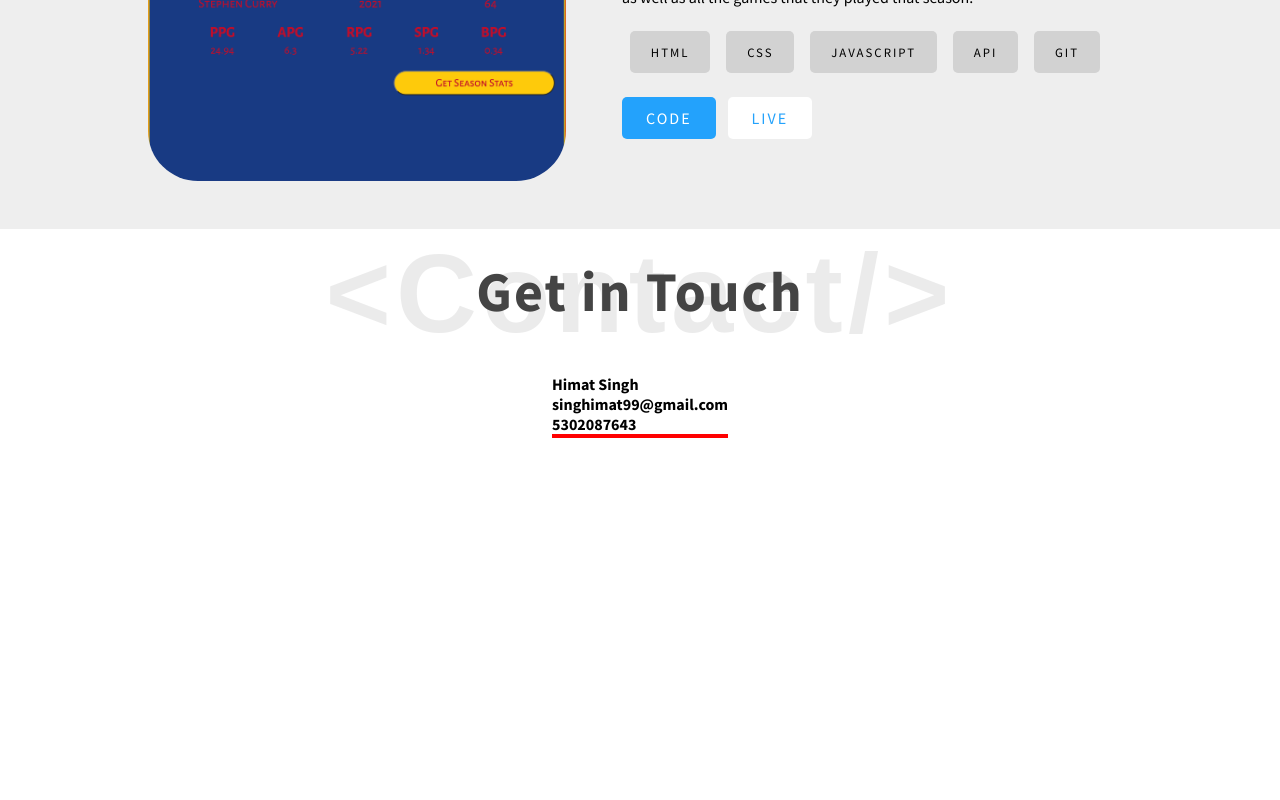
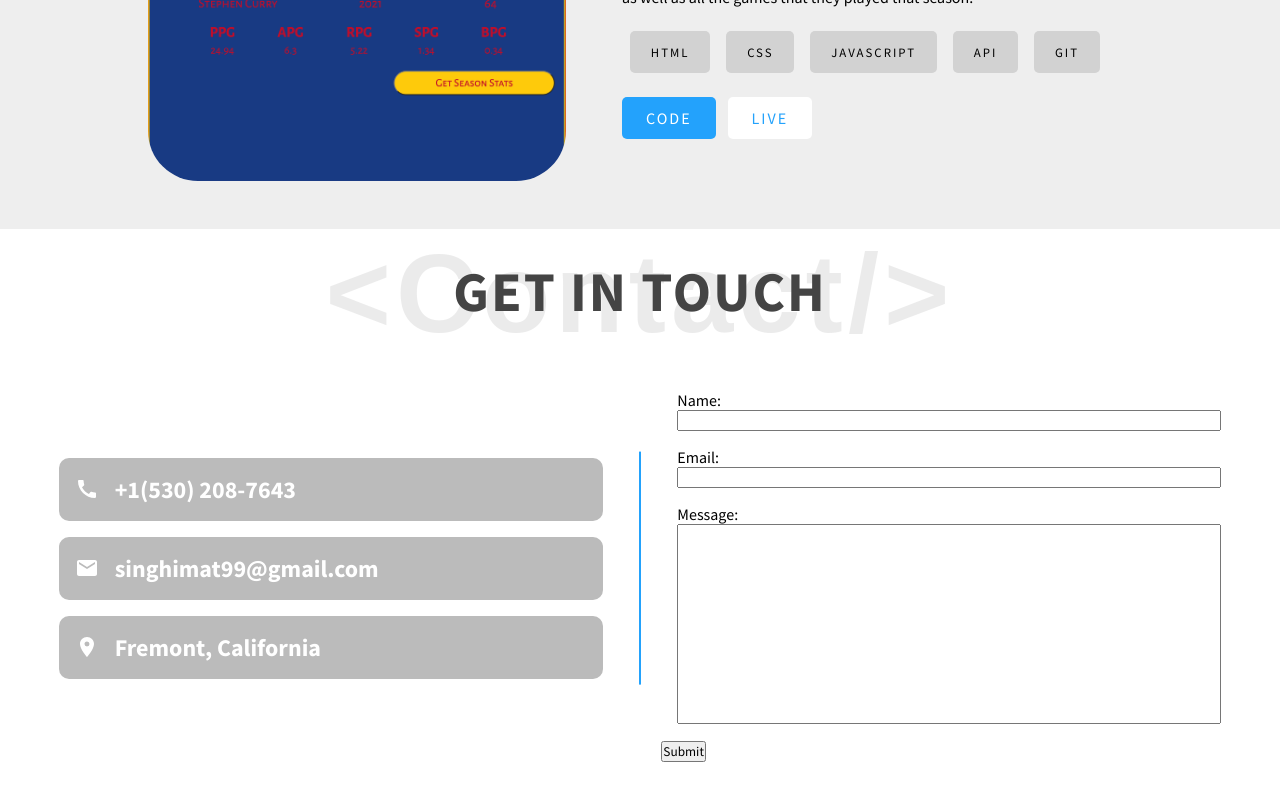
Before and after one commit to singhimat99/himat-singh-portfolio, a React (Vite) app: page / in a window 1280 px wide. Shown: the part 1996-2796 px from the top of the page. Built offline with nearby package versions, Linux system fonts and the light colour scheme; a web font is replaced by a local one.

Commit message:
did some of the comtact form. next need to finish styling and make t functional

```diff
--- a/src/components/About/About.css
+++ b/src/components/About/About.css
@@ -54,6 +54,7 @@
   margin: 2rem;
 }
 .single-skill {
+  text-transform: uppercase;
   width: fit-content;
   padding: 0.8rem 1.3rem;
   margin: 0.5rem;
--- a/src/components/About/About.jsx
+++ b/src/components/About/About.jsx
@@ -3,7 +3,7 @@ import my_face_grey from "../images/my_face.jpg";
 import "./About.css";
 
 export default function About() {
-  const skills = ["HTML", "CSS", "JAVASCRIPT", "REACT", "GIT"];
+  const skills = ["html", "css", "javascript", "react", "git"];
 
   return (
     <section className="aboutpage" id="about">
--- a/src/components/ContactMe/ContactMe.css
+++ b/src/components/ContactMe/ContactMe.css
@@ -3,10 +3,9 @@
 }
 .contact-content_wrapper {
   width: 100%;
+
   display: flex;
   flex-direction: column;
-  justify-content: center;
-  align-items: center;
 }
 .contact-page_heading {
   width: 100%;
@@ -25,19 +24,52 @@
   position: relative;
 }
 .contact-page_heading h3 {
+  text-transform: uppercase;
   font-size: 3.5rem;
   letter-spacing: 2px;
   color: #444;
   position: absolute;
   bottom: 3rem;
 }
+.contact-content {
+  display: flex;
+  width: 100%;
+  justify-content: space-evenly;
+  align-items: center;
+  position: relative;
+}
 .contact-info_container {
-  max-width: 600px;
-  /* aspect-ratio: 16/9; */
-  /* border: 2px solid red; */
+  width: 45%;
+}
+.contact-content::after {
+  content: "";
+  position: absolute;
+  width: 2px;
+  height: 60%;
+  left: 50%;
+  top: 50%;
+  transform: translate(-50%, -50%);
+  background-color: var(--light-teal-base);
+}
+.contact-info_container > div {
+  background-color: #bbb;
+  color: white;
+  padding: 1rem;
+  margin: 1rem;
+  border-radius: 10px;
+  font-size: 1.5rem;
+  display: flex;
+  align-items: center;
+  gap: 1rem;
+}
+.contact-form > div {
+  display: flex;
+  flex-direction: column;
+  margin: 1rem;
+}
+#input_message {
+  height: 200px;
 }
 .contact-form_container {
-  border: 2px solid red;
-  /* aspect-ratio: 16/9; */
-  max-width: 500px;
+  width: 45%;
 }
--- a/src/components/ContactMe/ContactMe.jsx
+++ b/src/components/ContactMe/ContactMe.jsx
@@ -1,5 +1,6 @@
 import React from "react";
 import "./ContactMe.css";
+import { MdCall, MdEmail, MdLocationOn } from "react-icons/md";
 
 export default function ContactMe() {
   return (
@@ -11,11 +12,36 @@ export default function ContactMe() {
         </div>
         <div className="contact-content">
           <div className="contact-info_container">
-            <h4>Himat Singh</h4>
-            <h4>singhimat99@gmail.com</h4>
-            <h4>5302087643</h4>
+            <div className="phone">
+              <MdCall />
+              <h4>{"+1(530) 208-7643"}</h4>
+            </div>
+            <div className="email">
+              <MdEmail />
+              <h4>singhimat99@gmail.com</h4>
+            </div>
+            <div className="location">
+              <MdLocationOn />
+              <h4>Fremont, California</h4>
+            </div>
           </div>
-          <div className="contact-form_container"></div>
+          <div className="contact-form_container">
+            <form action="" method="post" className="contact-form">
+              <div className="form-name">
+                <label htmlFor="input_name">Name:</label>
+                <input type="text" name="Name" id="input_name" />
+              </div>
+              <div className="form-email">
+                <label htmlFor="input_email">Email:</label>
+                <input type="email" name="Email" id="input_email" />
+              </div>
+              <div className="form_message">
+                <label htmlFor="input_message">Message:</label>
+                <input type="text" name="Message" id="input_message" />
+              </div>
+            </form>
+            <button type="submit">Submit</button>
+          </div>
         </div>
       </div>
     </section>
--- a/src/components/Projects/ProjectCard.jsx
+++ b/src/components/Projects/ProjectCard.jsx
@@ -27,10 +27,10 @@ export default function ProjectCard({
           </div>
           <div className="project-buttons">
             <a href={links.github} target="_blank">
-              CODE
+              code
             </a>
             <a href={links.live} target="_blank">
-              LIVE
+              live
             </a>
           </div>
         </div>
--- a/src/components/Projects/Projects.css
+++ b/src/components/Projects/Projects.css
@@ -28,6 +28,7 @@
 .projects_content-title h3 {
   /* font-family: Impact, Haettenschweiler, "Arial Narrow Bold", sans-serif; */
   font-size: 3.5rem;
+  text-transform: uppercase;
   letter-spacing: 2px;
   color: #444;
   position: absolute;
@@ -71,6 +72,7 @@
 
 .project-buttons a {
   text-decoration: none;
+  text-transform: uppercase;
   padding: 0.7rem 1.5rem;
   letter-spacing: 2px;
   max-width: 17ch;
--- a/src/components/Projects/Projects.jsx
+++ b/src/components/Projects/Projects.jsx
@@ -9,7 +9,7 @@ export default function Projects() {
       <div className="projects_content">
         <div className="projects_content-title">
           <h1>{"<Projects/>"}</h1>
-          <h3>MY LATEST WORK</h3>
+          <h3>My Latest Work</h3>
         </div>
         <div className="projects_content-all-projects">
           {projectsData.map((project) => {
```
